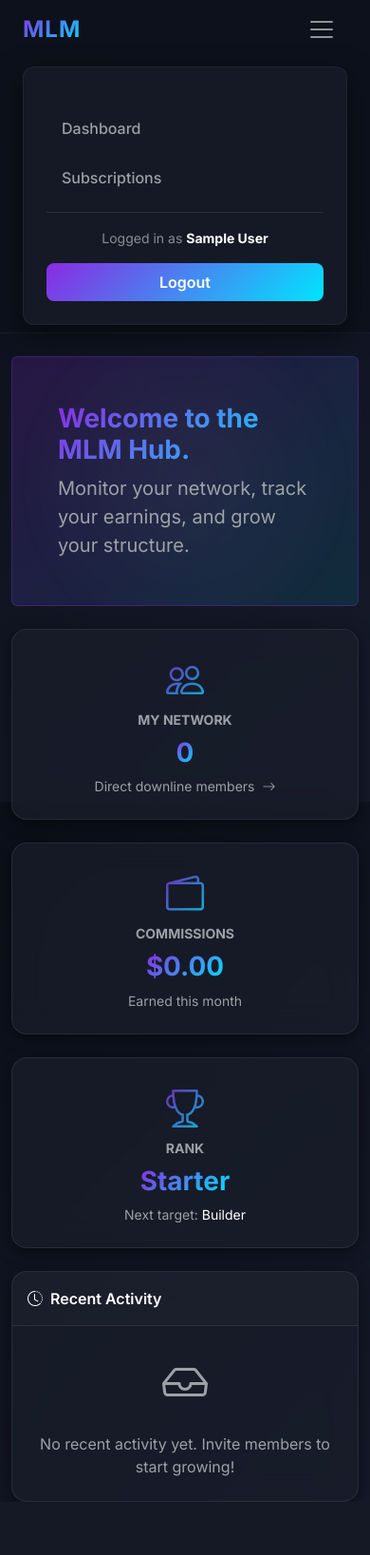
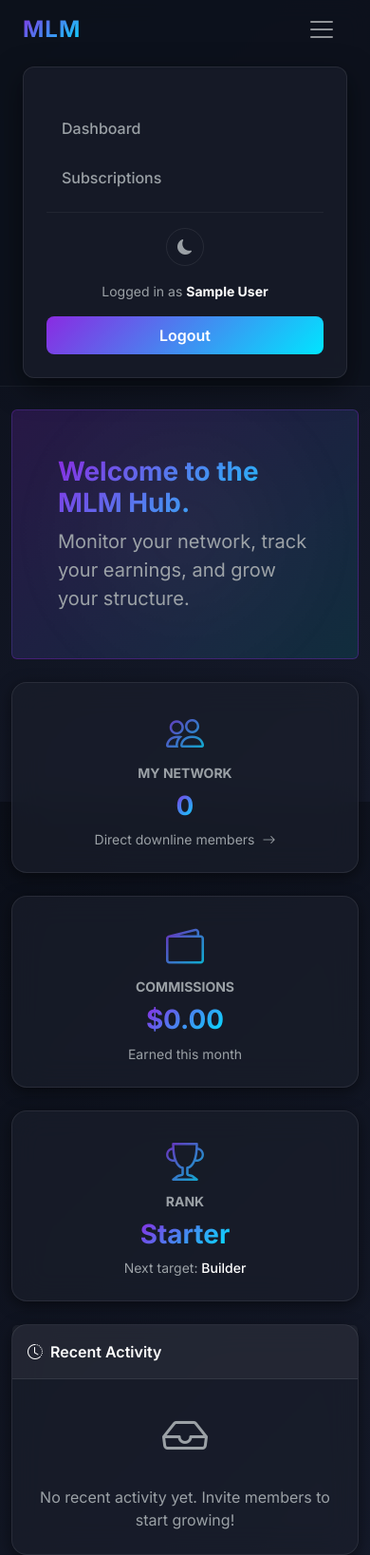
Before and after one commit to shyamsarkar/flask_structure, a Flask app: page / in a window 390 px wide, after a click that opens the changed part. Shown: the whole page at 95% size. Before the commit the page ends 1581 px from the top, so only its background shows below. Run offline with Flask 3, Linux system fonts and the light colour scheme; the visitor is signed in with stand-in values (Sample User, id 1); data comes from the database, SQL or seed files in the repository; parts of the project's set-up code (start-up, migrations or seed data) failed here and were passed over.

Commit message:
Added light theme

```diff
--- a/app/static/css/styles.css
+++ b/app/static/css/styles.css
@@ -16,6 +16,31 @@
 
   --shadow-glow: 0 8px 32px 0 rgba(0, 229, 255, 0.15);
   --shadow-card: 0 4px 16px 0 rgba(0, 0, 0, 0.5);
+
+  --border-color: rgba(255, 255, 255, 0.08);
+  --border-color-light: rgba(255, 255, 255, 0.05);
+  --bg-hover: rgba(255, 255, 255, 0.05);
+  --bg-transparent: rgba(255, 255, 255, 0.1);
+}
+
+:root[data-theme="light"] {
+  --bg-color-main: #F4F6F9;
+  --bg-color-card: rgba(255, 255, 255, 0.85);
+  --bg-color-nav: rgba(255, 255, 255, 0.95);
+
+  --text-primary: #212529;
+  --text-secondary: #6C757D;
+
+  --gradient-bg: linear-gradient(135deg, #F4F6F9 0%, #E9ECEF 100%);
+  --gradient-card: linear-gradient(145deg, rgba(255, 255, 255, 0.9) 0%, rgba(248, 249, 250, 0.9) 100%);
+
+  --shadow-glow: 0 8px 32px 0 rgba(138, 43, 226, 0.15);
+  --shadow-card: 0 4px 16px 0 rgba(0, 0, 0, 0.08);
+
+  --border-color: rgba(0, 0, 0, 0.08);
+  --border-color-light: rgba(0, 0, 0, 0.04);
+  --bg-hover: rgba(0, 0, 0, 0.05);
+  --bg-transparent: rgba(0, 0, 0, 0.05);
 }
 
 body {
@@ -27,11 +52,11 @@ body {
 }
 
 /* Navbar overrides */
-.navbar-dark.bg-dark {
+.navbar-dark.bg-dark, .navbar {
   background-color: var(--bg-color-nav) !important;
   backdrop-filter: blur(12px);
   -webkit-backdrop-filter: blur(12px);
-  border-bottom: 1px solid rgba(255, 255, 255, 0.05);
+  border-bottom: 1px solid var(--border-color-light);
 }
 .navbar-brand {
   font-weight: 700;
@@ -48,7 +73,7 @@ body {
   background: var(--bg-color-card) !important;
   backdrop-filter: blur(16px);
   -webkit-backdrop-filter: blur(16px);
-  border: 1px solid rgba(255, 255, 255, 0.08) !important;
+  border: 1px solid var(--border-color) !important;
   box-shadow: var(--shadow-card);
   color: var(--text-primary);
   border-radius: 1rem;
@@ -62,8 +87,8 @@ body {
 }
 
 .card-header {
-  background: rgba(255, 255, 255, 0.02) !important;
-  border-bottom: 1px solid rgba(255, 255, 255, 0.08) !important;
+  background: var(--border-color-light) !important;
+  border-bottom: 1px solid var(--border-color) !important;
   color: var(--text-primary) !important;
   font-weight: 600;
 }
@@ -88,13 +113,13 @@ h1, h2, h3, h4, .display-6 {
 
 /* Buttons */
 .btn-outline-light {
-  border-color: rgba(255, 255, 255, 0.1);
+  border-color: var(--border-color);
   color: var(--text-secondary);
 }
 .btn-outline-light:hover {
-  background: rgba(255, 255, 255, 0.1);
+  background: var(--bg-transparent);
   color: var(--text-primary);
-  border-color: rgba(255, 255, 255, 0.3);
+  border-color: var(--border-color);
 }
 
 .btn-primary {
@@ -110,9 +135,9 @@ h1, h2, h3, h4, .display-6 {
 
 /* Alert styles */
 .alert {
-  background: rgba(255, 255, 255, 0.1);
+  background: var(--bg-transparent);
   backdrop-filter: blur(8px);
-  border: 1px solid rgba(255, 255, 255, 0.2);
+  border: 1px solid var(--border-color);
   color: var(--text-primary);
 }
 .alert-success {
@@ -171,7 +196,7 @@ h1, h2, h3, h4, .display-6 {
 
 .custom-nav-link:hover, .custom-nav-link.active {
   color: var(--text-primary) !important;
-  background: rgba(255, 255, 255, 0.05);
+  background: var(--bg-hover);
 }
 
 /* Mobile specific menu styling */
@@ -181,7 +206,7 @@ h1, h2, h3, h4, .display-6 {
     margin-top: 1rem;
     padding: 1.5rem;
     border-radius: 12px;
-    border: 1px solid rgba(255, 255, 255, 0.05);
+    border: 1px solid var(--border-color);
     box-shadow: 0 10px 30px rgba(0,0,0,0.5);
   }
 }
--- a/app/templates/base.html
+++ b/app/templates/base.html
@@ -10,6 +10,14 @@
   <link rel="stylesheet" href="https://cdn.jsdelivr.net/npm/bootstrap-icons@1.10.5/font/bootstrap-icons.css">
   <link rel="stylesheet" href="https://cdn.jsdelivr.net/npm/bootstrap@5.3.0/dist/css/bootstrap.min.css"/>
   <link rel="stylesheet" href="{{ url_for('static', filename='css/styles.css') }}"/>
+  <script>
+    (function() {
+      const savedTheme = localStorage.getItem('theme') || 'dark';
+      if (savedTheme === 'light') {
+        document.documentElement.setAttribute('data-theme', 'light');
+      }
+    })();
+  </script>
 </head>
 <body>
   <nav class="navbar navbar-expand-lg navbar-dark bg-dark px-4">
@@ -37,12 +45,15 @@
         {% endif %}
       </ul>
 
-      <div class="d-flex flex-column flex-lg-row align-items-lg-center mt-2 mt-lg-0 border-top border-lg-0 pt-3 pt-lg-0" style="border-color: rgba(255, 255, 255, 0.1) !important;">
+      <div class="d-flex flex-column flex-lg-row align-items-lg-center mt-2 mt-lg-0 border-top border-lg-0 pt-3 pt-lg-0" style="border-color: var(--border-color-light) !important;">
+        <button id="themeToggle" class="btn btn-outline-light rounded-circle d-flex align-items-center justify-content-center me-lg-4 mb-3 mb-lg-0 align-self-center align-self-lg-auto" style="width: 40px; height: 40px; padding: 0;" aria-label="Toggle Theme">
+          <i id="themeIcon" class="bi bi-moon-fill"></i>
+        </button>
         {% if current_user.is_authenticated %}
-          <span class="text-white-50 small mb-3 mb-lg-0 me-lg-4 px-2 px-lg-0 text-center text-lg-start">Logged in as <strong class="text-white">{{ current_user.full_name }}</strong></span>
+          <span class="text-muted small mb-3 mb-lg-0 me-lg-4 px-2 px-lg-0 text-center text-lg-start">Logged in as <strong style="color: var(--text-primary);">{{ current_user.full_name }}</strong></span>
           <a href="{{ url_for('web.auth.logout') }}" class="btn btn-primary px-4 py-2 fw-semibold text-white text-center">Logout</a>
         {% else %}
-          <a href="{{ url_for('web.auth.login') }}" class="nav-link custom-nav-link me-lg-3 text-center text-lg-start mb-2 mb-lg-0 text-white">Login</a>
+          <a href="{{ url_for('web.auth.login') }}" class="nav-link custom-nav-link me-lg-3 text-center text-lg-start mb-2 mb-lg-0" style="color: var(--text-primary);">Login</a>
           <a href="{{ url_for('web.auth.register') }}" class="btn btn-primary px-4 py-2 fw-semibold text-white w-100 w-lg-auto text-center">Register</a>
         {% endif %}
       </div>
@@ -63,5 +74,28 @@
   </div>
 
   <script src="https://cdn.jsdelivr.net/npm/bootstrap@5.3.0/dist/js/bootstrap.bundle.min.js"></script>
+  <script>
+    document.addEventListener("DOMContentLoaded", () => {
+      const toggleBtn = document.getElementById("themeToggle");
+      const themeIcon = document.getElementById("themeIcon");
+      const html = document.documentElement;
+
+      if (html.getAttribute('data-theme') === 'light') {
+        themeIcon.classList.replace('bi-moon-fill', 'bi-sun-fill');
+      }
+
+      toggleBtn.addEventListener("click", () => {
+        if (html.getAttribute('data-theme') === 'light') {
+          html.removeAttribute('data-theme');
+          localStorage.setItem('theme', 'dark');
+          themeIcon.classList.replace('bi-sun-fill', 'bi-moon-fill');
+        } else {
+          html.setAttribute('data-theme', 'light');
+          localStorage.setItem('theme', 'light');
+          themeIcon.classList.replace('bi-moon-fill', 'bi-sun-fill');
+        }
+      });
+    });
+  </script>
 </body>
 </html>
--- a/app/templates/dashboard.html
+++ b/app/templates/dashboard.html
@@ -46,7 +46,7 @@
           <i class="bi bi-trophy stat-icon"></i>
           <div class="text-muted text-uppercase small fw-bold mb-2">Rank</div>
           <div class="display-6 mb-2">Starter</div>
-          <div class="small text-muted">Next target: <span class="text-white">Builder</span></div>
+          <div class="small text-muted">Next target: <span style="color: var(--text-primary); font-weight: 500;">Builder</span></div>
         </div>
       </div>
     </div>
```
Also changed, not shown: app/templates/network.html (+7 -7 lines), README.md.
